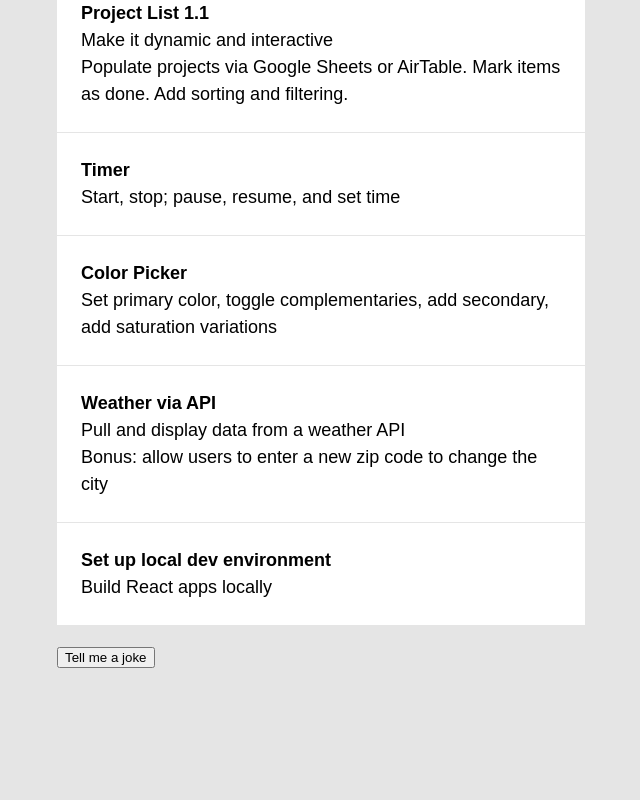
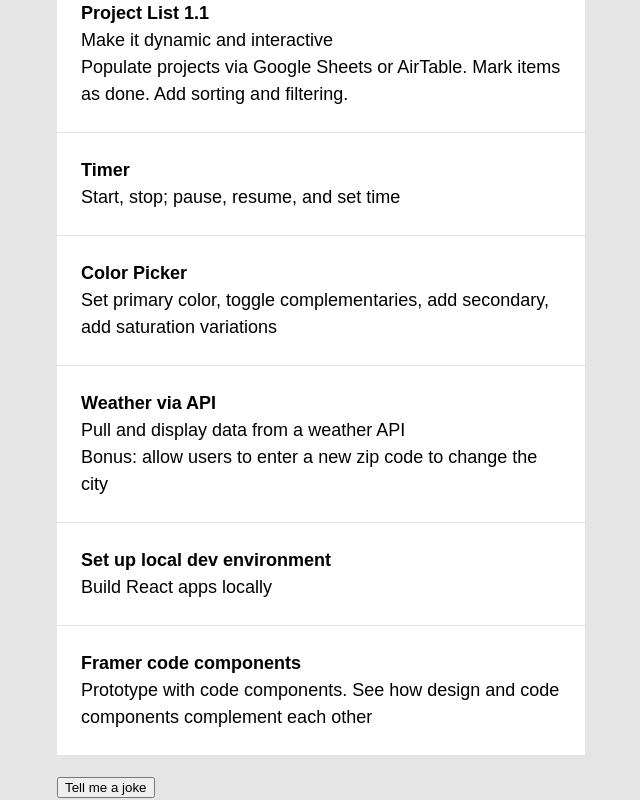
Before and after one commit to franciscohui/react-projects, a React (Create React App) app: page / in a window 1280 px wide. Shown: the part 328-1128 px from the top of the page, without its empty margins (319-959 px from the left). Before the commit the page ends 998 px from the top, so only its background shows below. Built offline with nearby package versions, Linux system fonts and the light colour scheme.

Commit message:
Add Framer project idea

```diff
--- a/src/Projects.js
+++ b/src/Projects.js
@@ -34,6 +34,12 @@ const projectListData = [
     title: "Set up local dev environment",
     summary: "Build React apps locally",
     detail: ""
+  },
+  {
+    title: "Framer code components",
+    summary:
+      "Prototype with code components. See how design and code components complement each other",
+    detail: ""
   }
 ];
 
```
